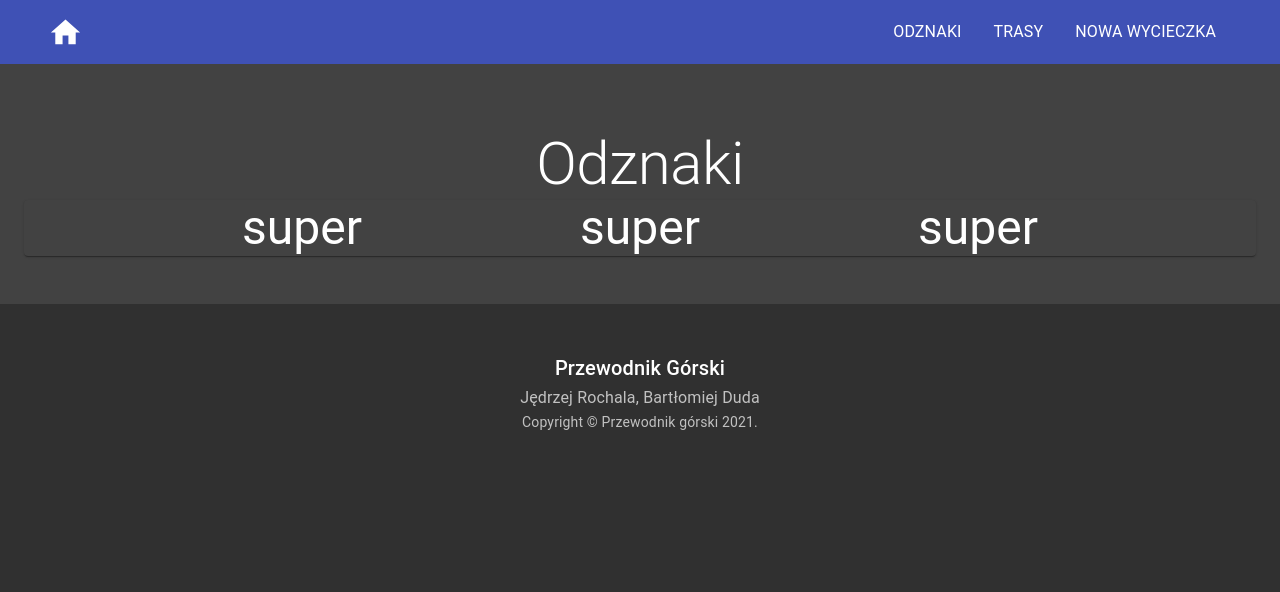
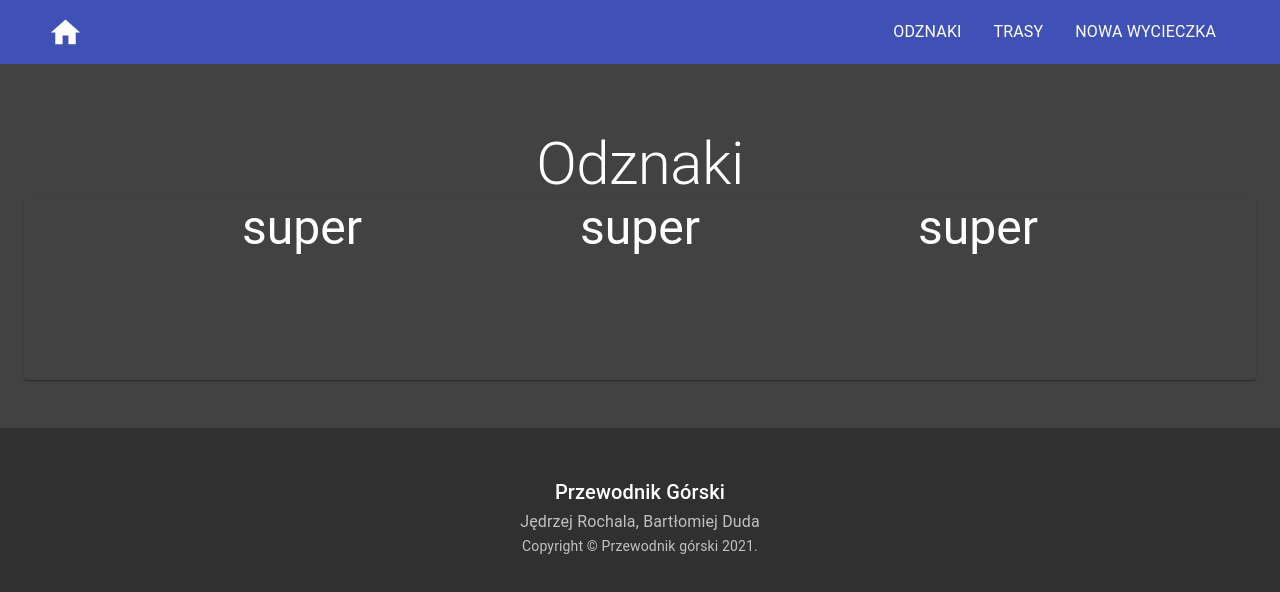
Before and after one commit to rochala/przewodnik-gorski, a React app: page / in a window 1280 px wide. Shown: the top 592 px of the page. Built offline with nearby package versions, Linux system fonts and the light colour scheme; no server answers; the HTML template or start-up script is replaced by a standard one.

Commit message:
init odznaki

```diff
--- a/src/main/js/components/Badges.js
+++ b/src/main/js/components/Badges.js
@@ -1,5 +1,5 @@
 import React, { useEffect, useState } from "react";
-import { Typography, Container, Grid, Box, MenuItem, TextField, Button } from "@material-ui/core";
+import { Typography, Container, Grid, Box, MenuItem, TextField, Button, GridList } from "@material-ui/core";
 import { makeStyles } from '@material-ui/core/styles';
 import Paper from '@material-ui/core/Paper';
 
@@ -59,21 +59,21 @@ const Sections = () => {
                             </Typography>
                             <Paper>
                             <Grid container flexWrap="wrap" direction="row" justify="space-evenly" alignItems="center">
-                                <div>
+                                <GridList>
                                     <Typography variant="h3">
                                         super
                                     </Typography>
-                                </div>
-                                <div>
+                                </GridList>
+                                <GridList>
                                     <Typography variant="h3">
                                         super
                                     </Typography>
-                                </div>
-                                <div>
+                                </GridList>
+                                <GridList>
                                     <Typography variant="h3">
                                         super
                                     </Typography>
-                                </div>
+                                </GridList>
                             </Grid>
                             </Paper>
                         </Container>
```
Also changed, not shown: 1 other file (tests, documents, lock files or other folders).
